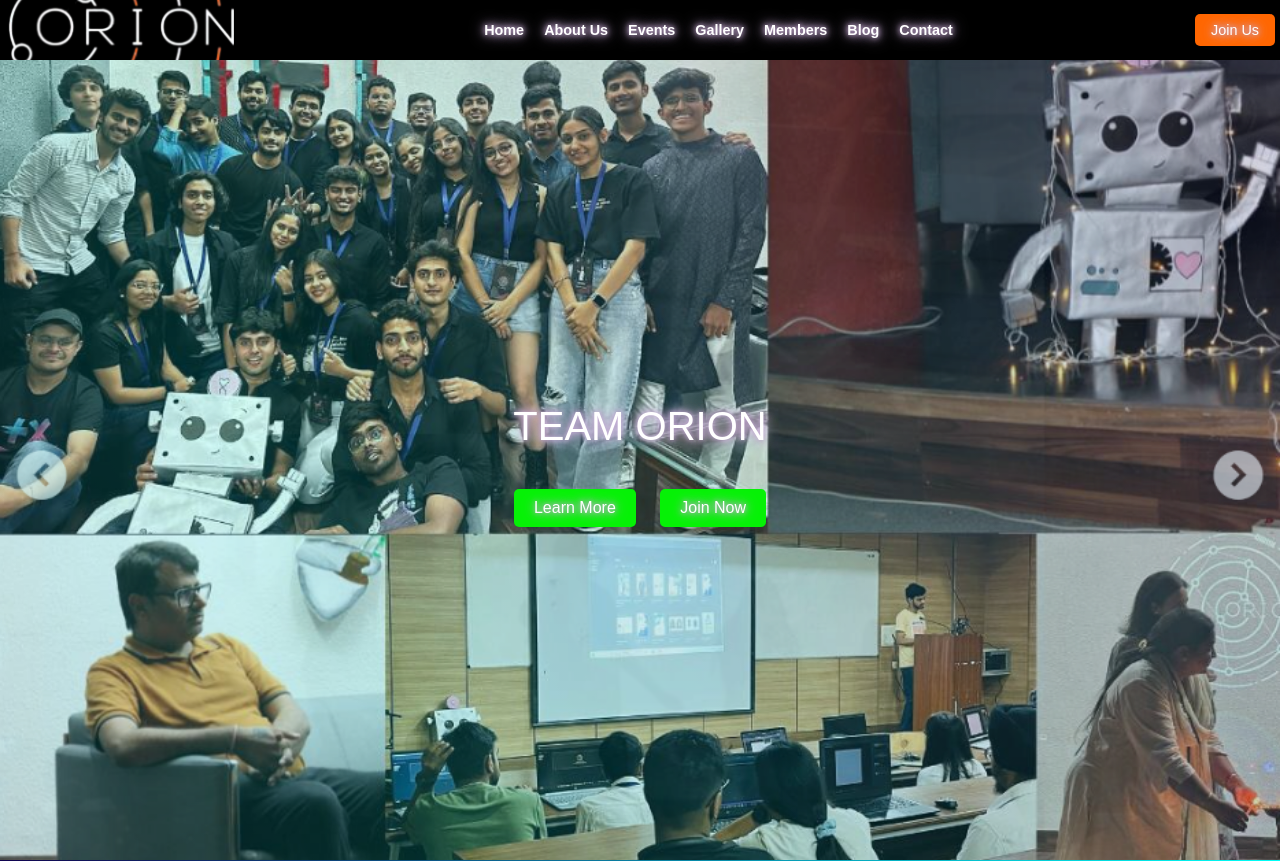
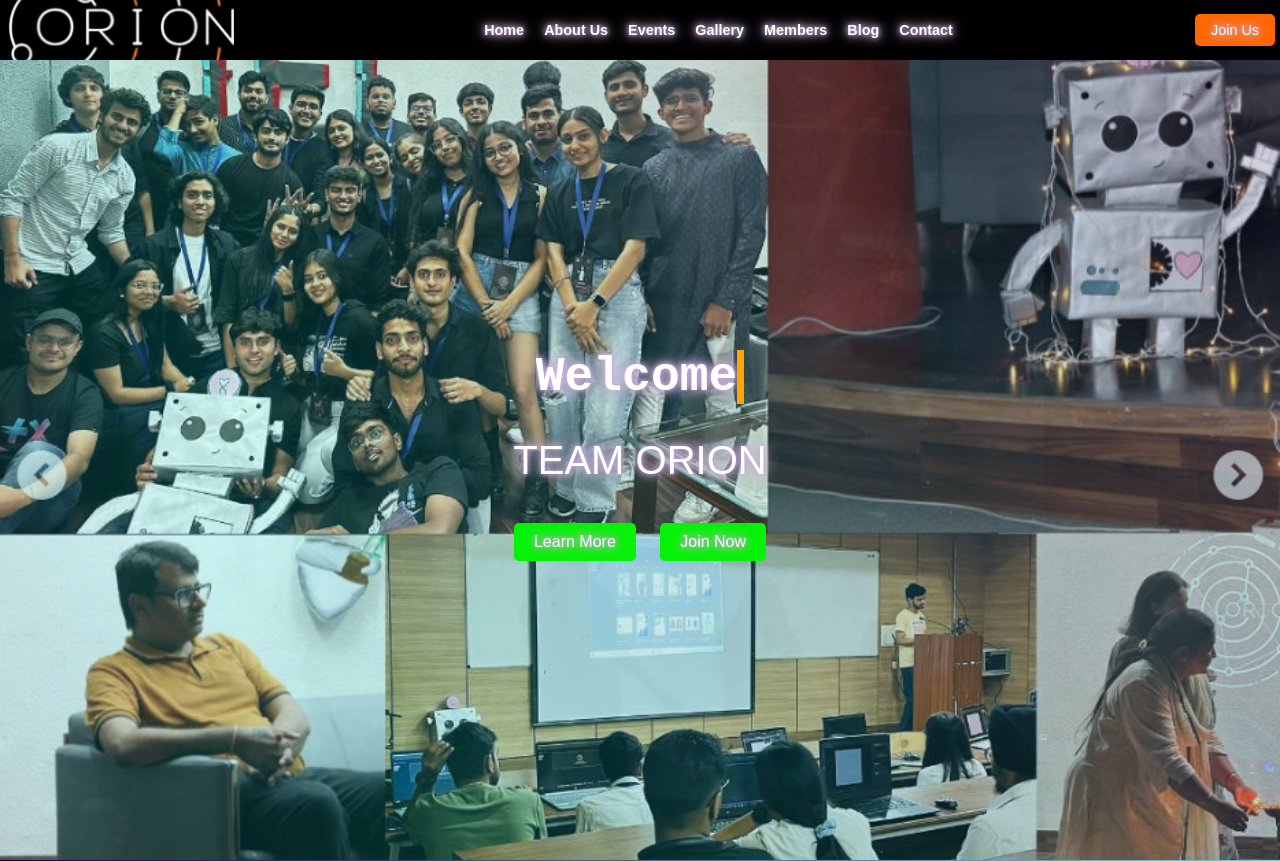
Before and after one commit to AnikSinghal/iei_main, a Flask app: page / in a window 1280 px wide. Shown: the top 861 px of the page. Run offline with Flask 3, Linux system fonts and the light colour scheme.

Commit message:
copy paste

```diff
--- a/app.py
+++ b/app.py
@@ -73,7 +73,7 @@
 
 if __name__ == '__main__':
     app.run(
-        debug=True,
+        # debug=True,
             # host="0.0.0.0",
             port=5000
             )
--- a/static/css/styles.css
+++ b/static/css/styles.css
@@ -448,3 +448,21 @@
         opacity: 0;
     }
 }
+.typing-wrapper {
+    display: inline-block;
+    text-align: left;
+    margin: 0 auto;
+    font-size: 3rem; /* Ensure this matches the h1 font size */
+    font-family: 'Courier New', Courier, monospace; /* Monospaced font for typing effect */
+}
+
+.typing {
+    display: inline-block;
+    border-right: .15em solid orange; /* Blinking cursor effect */
+    white-space: nowrap;
+    overflow: hidden;
+}
+
+.static-text {
+    font-size: 1.5rem; /* Make sure it matches with the static text size */
+}
--- a/static/js/index.js
+++ b/static/js/index.js
@@ -3,3 +3,71 @@
         this.querySelector('.card-inner').classList.toggle('is-flipped');
     });
 });
+document.addEventListener("DOMContentLoaded", function() {
+    console.log('JavaScript loaded');
+
+    // Typing animation
+    const texts = ["Welcome to Our Society", "Engaging with Passion, Driving Change."];
+    let count = 0;
+    let index = 0;
+    let currentText = "";
+    let letter = "";
+    const typingSpeed = 150;
+    const erasingSpeed = 100;
+    const newTextDelay = 2000;
+
+    function type() {
+        if (index < texts[count].length) {
+            letter = texts[count].charAt(index);
+            currentText += letter;
+            document.querySelector('.typing').textContent = currentText;
+            index++;
+            setTimeout(type, typingSpeed);
+        } else {
+            setTimeout(erase, newTextDelay);
+        }
+    }
+
+    function erase() {
+        if (index > 0) {
+            currentText = currentText.substring(0, currentText.length - 1);
+            document.querySelector('.typing').textContent = currentText;
+            index--;
+            setTimeout(erase, erasingSpeed);
+        } else {
+            count = (count + 1) % texts.length;
+            setTimeout(type, typingSpeed + 1100);
+        }
+    }
+
+    type();
+
+    // Slide-in effect for sections
+    const sections = document.querySelectorAll('.slide-in-section:not(#contact)'); // Exclude contact section
+
+    function checkVisibility() {
+        const windowHeight = window.innerHeight;
+        const scrollY = window.scrollY;
+
+        sections.forEach(section => {
+            const sectionTop = section.getBoundingClientRect().top + scrollY;
+            const sectionBottom = sectionTop + section.offsetHeight;
+
+            // Trigger slide-in when halfway into viewport
+            if (scrollY + windowHeight / 2 > sectionTop && scrollY + windowHeight / 2 < sectionBottom) {
+                section.classList.add('slide-in');
+            }
+            // Do not remove the class once added
+        });
+    }
+
+    window.addEventListener('scroll', checkVisibility);
+    checkVisibility(); // Check on page load
+});
+
+
+document.querySelectorAll('.member-card').forEach(card => {
+    card.addEventListener('click', () => {
+        card.classList.toggle('flipped');
+    });
+});
--- a/templates/base.html
+++ b/templates/base.html
@@ -45,7 +45,7 @@
             </ul>
         </div>
     </footer>
-
+    <script src="{{ url_for('static', filename='js/index.js')}}"></script>
     <script src="{{ url_for('static', filename='js/particles.js') }}"></script>
 
 </body>
```
